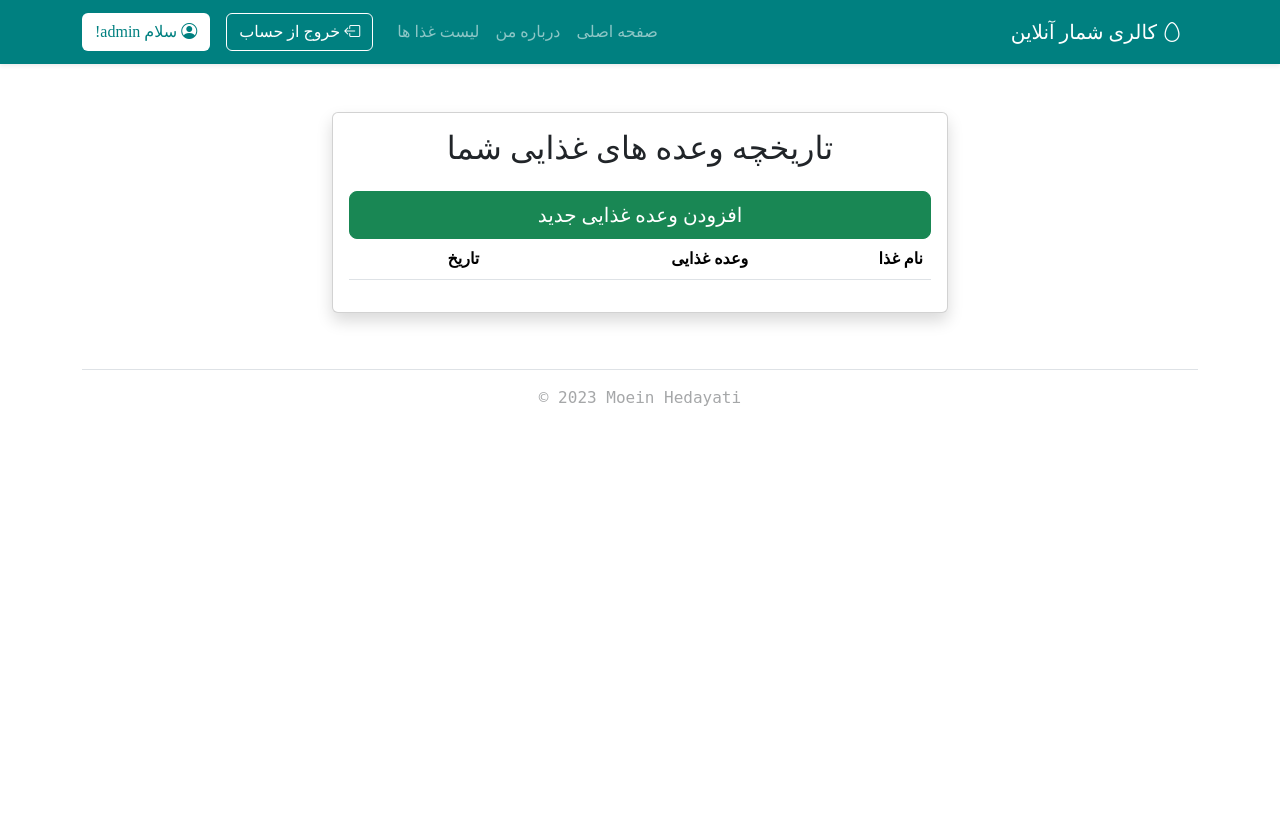
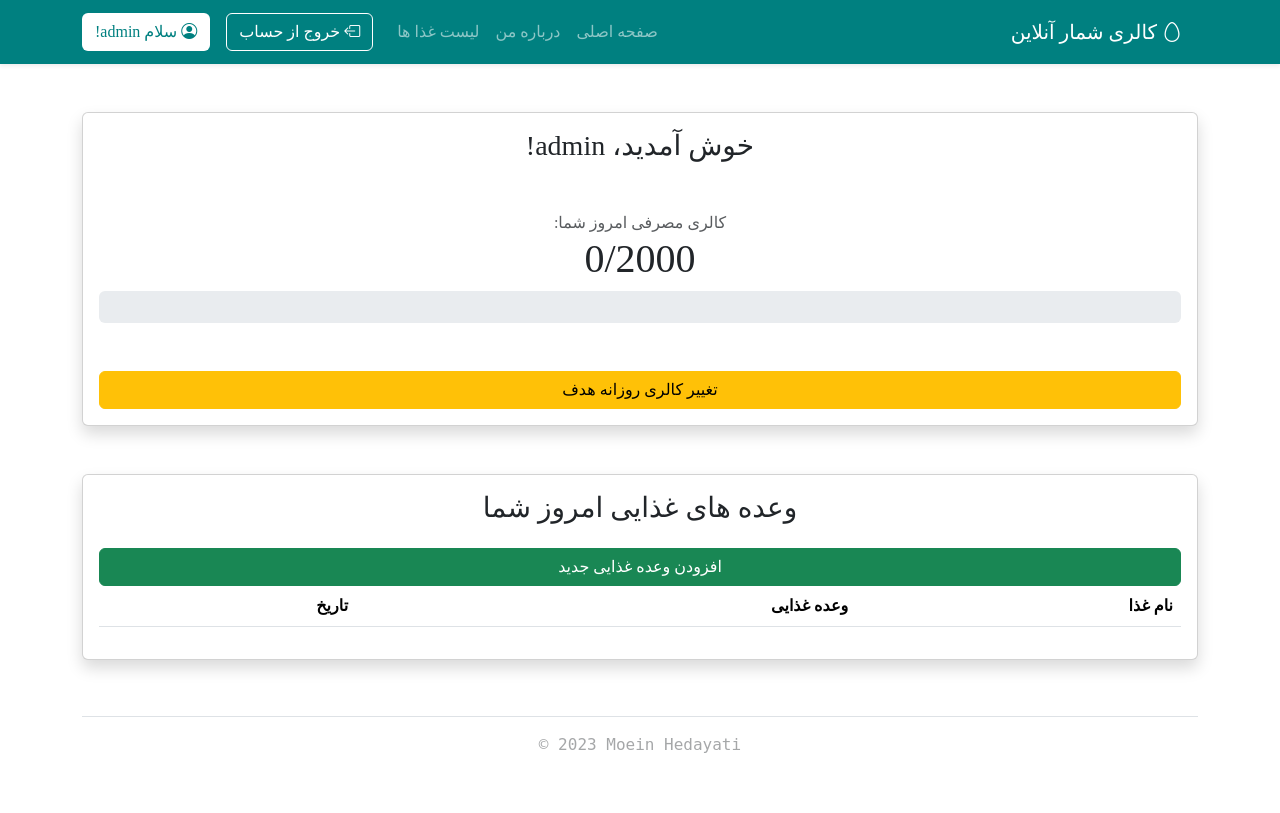
Before and after one commit to Moein-HDi/CalorieCounter, a Django app: page /manage/profile/ in a window 1280 px wide. Before the commit the page ends 406 px from the top, so only its background shows below. Run offline with Django 4.2, Linux system fonts and the light colour scheme; a user stored in the database is signed in; data comes from the database, SQL or seed files in the repository; both versions use the stored data as it was after the commit; lists and menus that the app fills with data are empty; some libraries are stand-ins or nearby versions; some web fonts are replaced.

Commit message:
project completed (profile page configrued)

```diff
--- a/accounts/urls.py
+++ b/accounts/urls.py
@@ -2,5 +2,5 @@ from django.urls import path
 from .views import *
 
 urlpatterns = [path('signup/', SignUpView.as_view(), name='signup'),
-               path('goal_edit/', EditGoalView, name='edit_goal'),
+
                ]
--- a/static/style.css
+++ b/static/style.css
@@ -8,6 +8,17 @@
     url('fonts/shabnam/Farsi-Digits/Shabnam-FD.ttf') format('truetype');
   /* Saf3—5, Chrome4+, FF3.5, Opera 10+ */
   font-weight: normal;
+  font-style: normal;
+}
+@font-face {
+  font-family: "ShabnamBold";
+  src: url('fonts/shabnam/Farsi-Digits/Shabnam-Bold-FD.eot') format('eot'),
+    /* IE6–8 */
+    url('fonts/shabnam/Farsi-Digits/Shabnam-Bold-FD.woff') format('woff'),
+    /* FF3.6+, IE9, Chrome6+, Saf5.1+*/
+    url('fonts/shabnam/Farsi-Digits/Shabnam-Bold-FD.ttf') format('truetype');
+  /* Saf3—5, Chrome4+, FF3.5, Opera 10+ */
+  font-weight: bold;
   font-style: normal;
 }
 
@@ -22,6 +33,7 @@
 /* setting main font */
 :root {
   --font-default: "Shabnam";
+  --font-bold:  "ShabnamBold";
 }
 
 
@@ -29,6 +41,10 @@
 
 body {
   font-family: var(--font-default);
+}
+
+.blackbold {
+  font-family: var(--font-bold);
 }
 
 nav {
--- a/templates/about.html
+++ b/templates/about.html
@@ -1,7 +1,7 @@
 {% extends 'base.html' %}
 {% load static %}
 {% block content %}
-    <div class="container mt-5 w-25">
+    <div class="container mt-5 w-50">
         <div class="card shadow">
             <div class="card-body text-center">
                 <img src="{% static 'assets/hero.svg' %}"
--- a/templates/base.html
+++ b/templates/base.html
@@ -50,7 +50,7 @@
             </ul>
             {% if user.is_authenticated %}
               <a href="{% url 'logout' %}" class="btn loginbtn mx-3"><i class="bi-box-arrow-left"></i> خروج از حساب</a>
-              <a href="#" class="btn registerbtn"><i class="bi-person-circle"></i> سلام {{ user.username }}!</a>
+              <a href="{% url 'profile' %}" class="btn registerbtn"><i class="bi-person-circle"></i> سلام {{ user.username }}!</a>
             {% else %}
               <a href="{% url 'login' %}" class="btn loginbtn mx-3"><i class="bi-box-arrow-in-right"></i> ورود</a>
               <a href="{% url 'signup' %}" class="btn registerbtn"><i class="bi-person-plus"></i> ثبت نام</a>
--- a/templates/foodeaten_delete.html
+++ b/templates/foodeaten_delete.html
@@ -1,12 +1,12 @@
 {% extends 'base.html' %}
 {% block content %}
-    <div class="container mt-5 w-50">
+    <div class="container mt-5 w-75">
         <div class="card shadow">
             <div class="card-body">
-                <h2 class="text-center">حذف وعده غذایی</h2>
+                <h3 class="text-center">حذف وعده غذایی</h3>
                 <form action="" method="post">
                     {% csrf_token %}
-                    <p>آیا از حذف "{{ fooditem.name }}" مطمئنید؟</p>
+                    <p>آیا از حذف "{{ food_eaten.name }}" مطمئنید؟</p>
                     <button class="btn btn-danger ml-2" type="submit">بله، حذف شود</button>
                 </form>
             </div>
--- a/templates/foodeaten_new.html
+++ b/templates/foodeaten_new.html
@@ -1,10 +1,10 @@
 {% extends "base.html" %}
 {% load widget_tweaks %}
 {% block content %}
-    <div class="container mt-5 w-50">
+    <div class="container mt-5 w-100">
         <div class="card shadow">
             <div class="card-body">
-                <h2 class="text-center">افزودن وعده غذایی جدید</h2>
+                <h3 class="text-center">افزودن وعده غذایی جدید</h3>
                 <form method="post">
                     {% csrf_token %}
                     {{ form.non_field_errors }}
@@ -23,7 +23,7 @@
                             </option>
                         </select>
                     </div>
-                    <button type="submit" class="w-100 mt-3 btn btn-lg btn-success">افزودن وعده غذایی جدید</button>
+                    <button type="submit" class="w-100 mt-3 btn btn-success">افزودن وعده غذایی جدید</button>
                 </form>
             </div>
         </div>
--- a/templates/fooditem_delete.html
+++ b/templates/fooditem_delete.html
@@ -1,9 +1,9 @@
 {% extends 'base.html' %}
 {% block content %}
-    <div class="container mt-5 w-50">
+    <div class="container mt-5 w-75">
         <div class="card shadow">
             <div class="card-body">
-                <h2 class="text-center">حذف غذا</h2>
+                <h3 class="text-center">حذف غذا</h3>
                 <form action="" method="post">
                     {% csrf_token %}
                     <p>آیا از حذف "{{ fooditem.name }}" مطمئنید؟</p>
--- a/templates/fooditem_list.html
+++ b/templates/fooditem_list.html
@@ -1,11 +1,11 @@
 {% extends 'base.html' %}
 {% block content %}
-    <div class="container mt-5 w-50">
+    <div class="container mt-5 w-100">
         <div class="card shadow">
             <div class="card-body">
-                <h2 class="text-center">لیست غذا های شما</h2>
+                <h3 class="text-center">لیست غذا های شما</h3>
                 <a href="{% url 'fooditem_new' %}"
-                        class="w-100 mt-3 btn btn-lg btn-success">افزودن غذای جدید</a>
+                        class="w-100 mt-3 btn btn-success">افزودن غذای جدید</a>
 
                     <table class="table table-striped table-hover">
                         <thead>
--- a/templates/fooditem_new.html
+++ b/templates/fooditem_new.html
@@ -1,10 +1,10 @@
 {% extends "base.html" %}
 {% load widget_tweaks %}
 {% block content %}
-    <div class="container mt-5 w-50">
+    <div class="container mt-5 w-100">
         <div class="card shadow">
             <div class="card-body">
-                <h2 class="text-center">افزودن غذای جدید به لیست</h2>
+                <h3 class="text-center">افزودن غذای جدید به لیست</h3>
                 <form method="post">
                     {% csrf_token %}
                     {{ form.non_field_errors }}
@@ -22,7 +22,7 @@
                         {{ form.calorie.errors }}
                     </div>
 
-                    <button type="submit" class="w-100 mt-3 btn btn-lg btn-success">افزودن غذای جدید</button>
+                    <button type="submit" class="w-100 mt-3 btn btn-success">افزودن غذای جدید</button>
                 </form>
             </div>
         </div>
--- a/templates/goal_edit.html
+++ b/templates/goal_edit.html
@@ -1,10 +1,10 @@
 {% extends "base.html" %}
 {% load widget_tweaks %}
 {% block content %}
-    <div class="container mt-5 w-50">
+    <div class="container mt-5 w-100">
         <div class="card shadow">
             <div class="card-body">
-                <h2 class="text-center">تغییر کالری مصرفی روزانه هدف</h2>
+                <h3 class="text-center">تغییر کالری مصرفی روزانه هدف</h3>
                 <form method="post">
                     {% csrf_token %}
                     {{ form.non_field_errors }}
@@ -18,7 +18,7 @@
                                class="form-control mb-2"/>
                         {{ form.calorie_goal.errors }}
                     </div>
-                    <button type="submit" class="w-100 mt-3 btn btn-lg btn-success">ثبت هدف جدید</button>
+                    <button type="submit" class="w-100 mt-3 btn btn-success">ثبت هدف جدید</button>
                 </form>
             </div>
         </div>
--- a/templates/home.html
+++ b/templates/home.html
@@ -17,7 +17,7 @@
                 <p class="lead">
                     مقدار کالری مصرفی روزانه خود را به آسانی محاسبه و کنترل کنید. هدف روزانه خود را تعیین کنید و غذا های مصرفی خود را در پروفایل خود ثبت کنید.</p>
                 <div class="d-grid gap-2 d-md-flex justify-content-md-start">
-                    <button type="button" class="herobtn btn btn-lg px-4 me-md-2">شروع کن</button>
+                    <a href="{% url 'profile' %}" type="button" class="herobtn btn btn-lg px-4 me-md-2">شروع کن</a>
                 </div>
             </div>
         </div>
--- a/templates/profile.html
+++ b/templates/profile.html
@@ -1,12 +1,24 @@
 {% extends 'base.html' %}
 {% block content %}
-    <div class="container mt-5 w-50">
+    <div class="container mt-5 w-100">
         <div class="card shadow">
             <div class="card-body">
-                <h2 class="text-center">تاریخچه وعده های غذایی شما</h2>
-                <a href="{% url 'foodeaten_new' %}"
-                        class="w-100 mt-3 btn btn-lg btn-success">افزودن وعده غذایی جدید</a>
+                <h3 class="text-center">خوش آمدید، {{ user.username }}!</h3>
+                <div class="text-muted text-center mt-5">کالری مصرفی امروز شما:</div>
+                <h1 class="text-center blackbold">{{ total_cal_today }}/{{ user_goal }}</h1>
+                <div class="progress" style="height: 2rem;" dir="ltr">
+                    <div class="progress-bar progress-bar-striped bg-success" role="progressbar" style="width: {{ goal_percent }}%;" aria-valuenow="{{ total_cal_today }}" aria-valuemin="0" aria-valuemax="{{ user_goal }}">{{ goal_percent }}%</div>
+                  </div>
+                <a href="{% url 'goal_edit' %}" class="w-100 mt-3 btn btn-warning mt-5">تغییر کالری روزانه هدف</a>
 
+            </div>
+        </div>
+    </div>
+    <div class="container mt-5 w-100">
+        <div class="card shadow">
+            <div class="card-body">
+                <h3 class="text-center">وعده های غذایی امروز شما</h3>
+                <a href="{% url 'foodeaten_new' %}" class="w-100 mt-3 btn btn-success">افزودن وعده غذایی جدید</a>
                 <table class="table table-striped table-hover">
                     <thead>
                         <tr>
--- a/templates/registration/login.html
+++ b/templates/registration/login.html
@@ -1,10 +1,10 @@
 {% extends "base.html" %}
 {% load widget_tweaks %}
 {% block content %}
-    <div class="container mt-5 w-50">
+    <div class="container mt-5 w-100">
         <div class="card shadow">
             <div class="card-body">
-                <h2 class="text-center">ورود به حساب کاربری</h2>
+                <h3 class="text-center">ورود به حساب کاربری</h3>
                 <form method="post">
                     {% csrf_token %}
                     {{ form.non_field_errors }}
@@ -18,7 +18,7 @@
                         {{ form.password|add_class:"form-control mb-2" }}
                         {{ form.password.errors }}
                     </div>
-                    <button type="submit" class="w-100 mt-3 btn btn-lg btn-success">ورود</button>
+                    <button type="submit" class="w-100 mt-3 btn btn-success">ورود</button>
                 </form>
             </div>
         </div>
--- a/templates/registration/signup.html
+++ b/templates/registration/signup.html
@@ -1,10 +1,10 @@
 {% extends "base.html" %}
 {% load widget_tweaks %}
 {% block content %}
-    <div class="container mt-5 w-50">
+    <div class="container mt-5 w-100">
         <div class="card shadow">
             <div class="card-body">
-                <h2 class="text-center">ساخت حساب کاربری جدید</h2>
+                <h3 class="text-center">ساخت حساب کاربری جدید</h3>
                 <form method="post">
                     {% csrf_token %}
                     {{ form.non_field_errors }}
@@ -28,7 +28,7 @@
                         {{ form.password2|add_class:"form-control mb-2" }}
                         {{ form.password2.errors }}
                     </div>
-                    <button type="submit" class="w-100 mt-3 btn btn-lg btn-success">ثبت نام</button>
+                    <button type="submit" class="w-100 mt-3 btn btn-success">ثبت نام</button>
                 </form>
             </div>
         </div>
--- a/tracker/urls.py
+++ b/tracker/urls.py
@@ -1,5 +1,5 @@
 from django.urls import path
-from .views import FoodItemCreateView, FoodItemListView, FoodItemDeleteView, FoodEatenCreateView, FoodEatenDeleteView, ProfileView
+from .views import FoodItemCreateView, FoodItemListView, FoodItemDeleteView, FoodEatenCreateView, FoodEatenDeleteView, ProfileView, EditGoalView
 
 urlpatterns = [
     path('fooditem_new/', FoodItemCreateView.as_view(), name='fooditem_new'),
@@ -8,4 +8,6 @@ urlpatterns = [
     path('foodeaten_new/', FoodEatenCreateView, name='foodeaten_new'),
     path('foodeaten_delete/<int:pk>', FoodEatenDeleteView.as_view(), name='foodeaten_delete'),
     path('profile/', ProfileView, name='profile'),
+    path('goal_edit/', EditGoalView, name='goal_edit'),
+
 ]
--- a/tracker/views.py
+++ b/tracker/views.py
@@ -64,14 +64,21 @@ class FoodItemDeleteView(LoginRequiredMixin, generic.DeleteView):
 
 
 def ProfileView(request):
-    # user = CustomUser.objects.get(id=request.user.id)
-    # user_goal = user.calorie_goal
-    # user_consumed_today =
+    current_user = CustomUser.objects.get(id=request.user.id)
+    user_goal = current_user.calorie_goal
+
     UserFoodEatenList = food_eaten.objects.filter(person=request.user)
     TodayFoodEatenList = UserFoodEatenList.filter(date=date.today())
+    total_cal_today = 0
+    for food in TodayFoodEatenList:
+        total_cal_today += food.name.calorie
 
+    goal_percent = int(total_cal_today/user_goal*100)
     context = {
         'FoodEatenList': TodayFoodEatenList,
+        'user_goal': int(user_goal),
+        'total_cal_today': int(total_cal_today),
+        'goal_percent': goal_percent,
     }
     return render(request, 'profile.html', context)
 
@@ -87,7 +94,8 @@ def FoodEatenCreateView(request):
             name = form.cleaned_data.get('name')
             meal = form.cleaned_data.get('meal')
             person = form.cleaned_data.get('person')
-            eatfood = food_eaten.objects.create(name=name, meal=meal, person=person)
+            eatfood = food_eaten.objects.create(
+                name=name, meal=meal, person=person)
             eatfood.save()
             return redirect('/manage/profile')
         else:
@@ -100,3 +108,14 @@ class FoodEatenDeleteView(LoginRequiredMixin, generic.DeleteView):
     model = food_eaten
     template_name = 'foodeaten_delete.html'
     success_url = reverse_lazy('profile')
+
+
+@login_required(login_url='login')
+def EditGoalView(request):
+    if request.method == 'POST':
+        user = CustomUser.objects.get(id=request.user.id)
+        user.calorie_goal = request.POST.get('calorie_goal')
+        user.save()
+        return redirect('/manage/profile')
+
+    return render(request, 'goal_edit.html')
```
Also changed, not shown: accounts/views.py (+0 -11 lines), db.sqlite3. Lines whose indentation alone changed are shown as unchanged.
